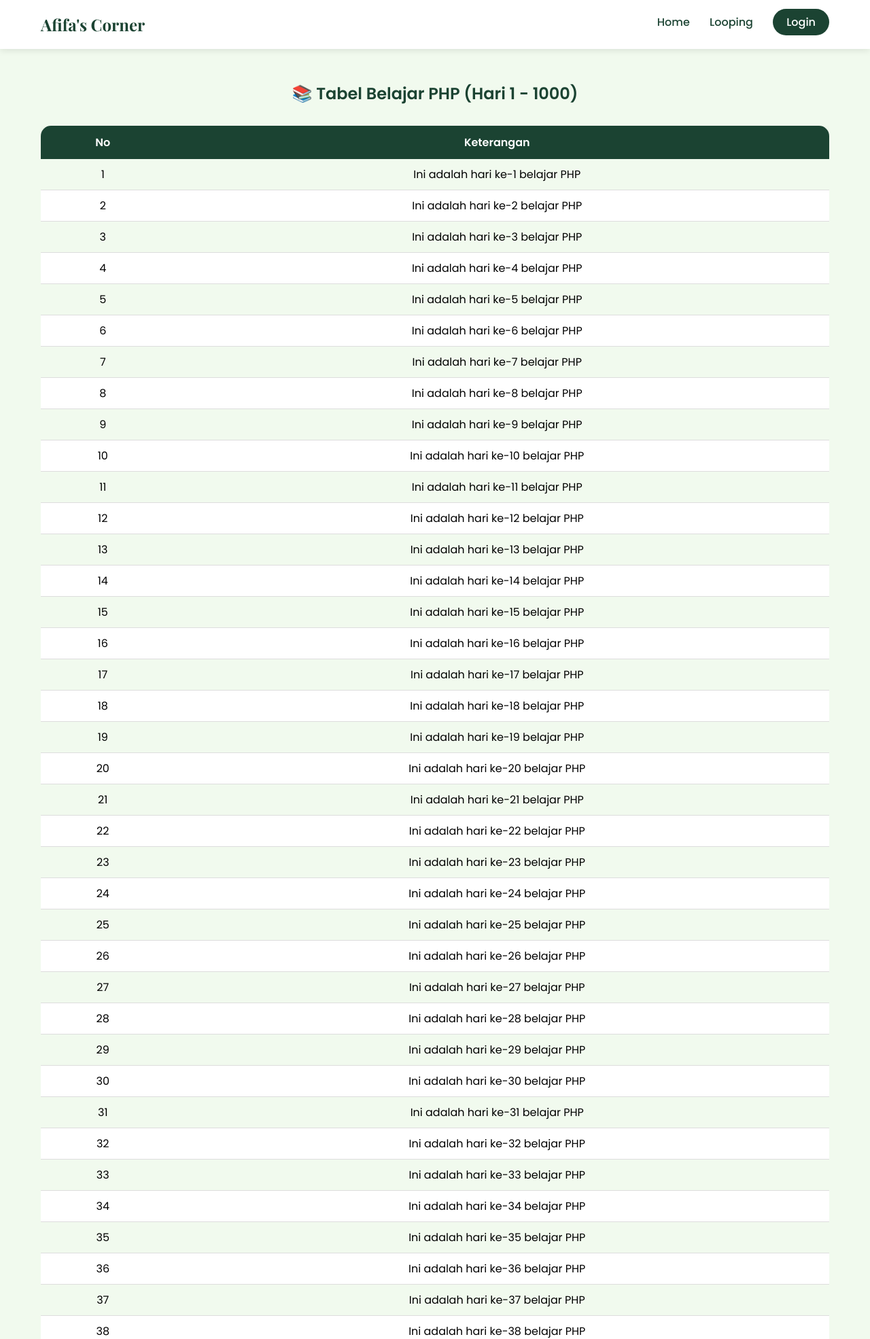
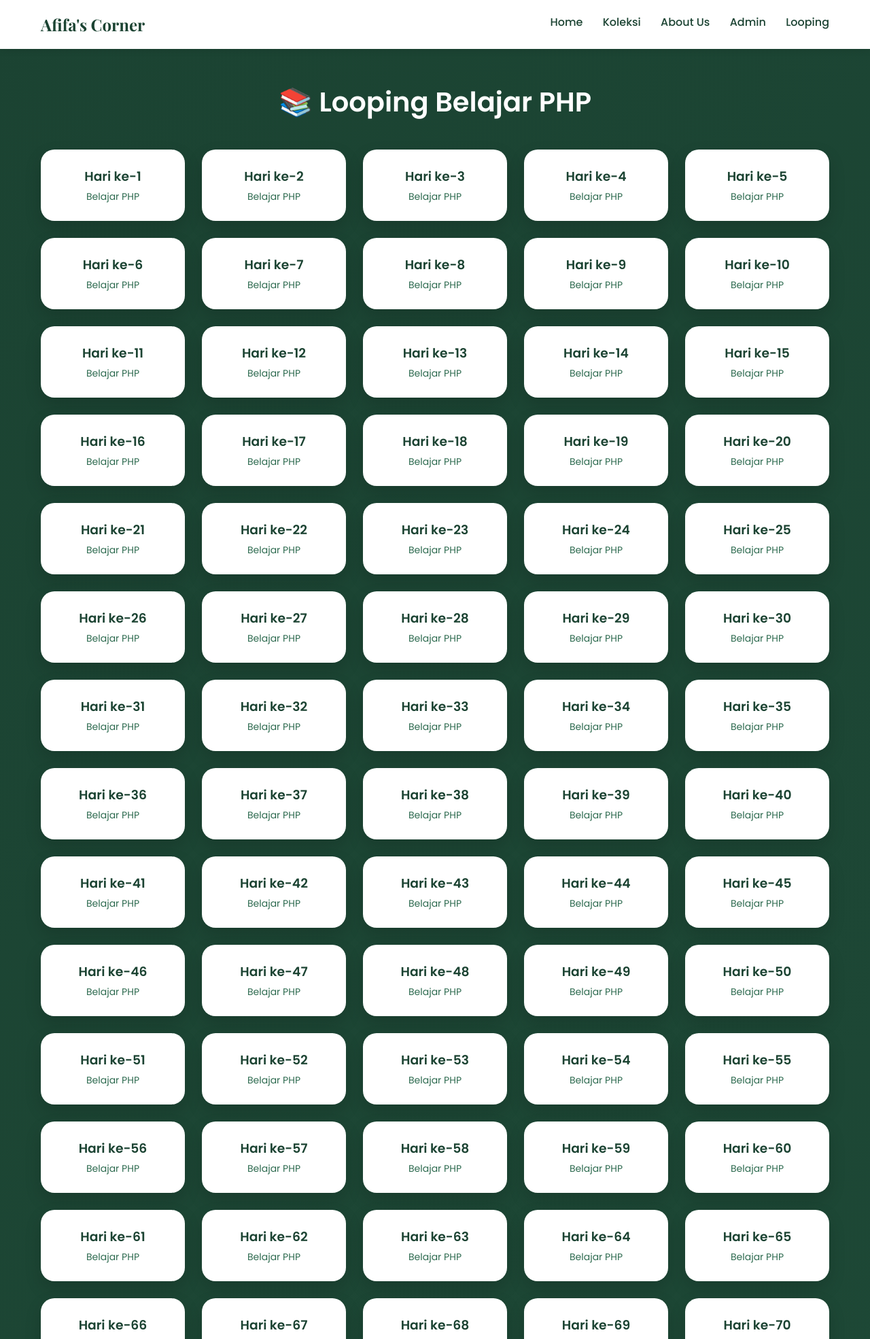
Before and after one commit to mariahafifahsb/mariahafifa.corner, a PHP site: page /looping.php in a window 1280 px wide. Shown: the top 1970 px of the page at 68% size. Run offline with PHP 8.4, Linux system fonts and the light colour scheme.

Commit message:
Update looping.php

```diff
--- a/looping.php
+++ b/looping.php
@@ -15,14 +15,18 @@
     --accent:#52b788;
 }
 
-*{margin:0;padding:0;box-sizing:border-box;}
+*{
+    margin:0;
+    padding:0;
+    box-sizing:border-box;
+}
 
 body{
     font-family:'Poppins',sans-serif;
-    background:#f1faee;
+    background:linear-gradient(135deg,#1b4332,#2d6a4f);
 }
 
-/* NAVBAR SAMA PERSIS */
+/* NAVBAR */
 nav{
     position:fixed;
     width:100%;
@@ -46,67 +50,52 @@ nav a{
     font-weight:500;
 }
 
-.login-btn{
-    padding:8px 20px;
-    background:var(--dark);
-    color:white;
-    border-radius:30px;
+nav a:hover{
+    color:var(--accent);
 }
 
 /* SECTION */
 .section{
     padding:120px 60px 60px;
+    text-align:center;
 }
 
 .section h2{
-    text-align:center;
-    margin-bottom:30px;
-    color:var(--dark);
+    color:white;
+    font-size:40px;
+    margin-bottom:40px;
 }
 
-/* TABLE STYLE */
-.table-container{
-    overflow-x:auto;
+/* GRID */
+.grid{
+    display:grid;
+    grid-template-columns:repeat(auto-fit,minmax(200px,1fr));
+    gap:25px;
 }
 
-table{
-    width:100%;
-    border-collapse:collapse;
-    background:white;
-    border-radius:15px;
-    overflow:hidden;
-    box-shadow:0 10px 25px rgba(0,0,0,0.1);
+/* CARD */
+.card{
+    background:#ffffff;
+    padding:25px;
+    border-radius:20px;
+    transition:0.3s;
+    box-shadow:0 10px 25px rgba(0,0,0,0.15);
 }
 
-th{
-    background:var(--dark);
-    color:white;
-    padding:12px;
-}
-
-td{
-    padding:10px;
-    text-align:center;
-    border-bottom:1px solid #ddd;
-}
-
-/* ZEBRA */
-tr:nth-child(even){
-    background:#f1faee;
-}
-
-/* HOVER */
-tr:hover{
+.card:hover{
+    transform:translateY(-8px);
     background:#d8f3dc;
 }
 
-/* FOOTER */
-footer{
-    background:var(--dark);
-    color:white;
-    text-align:center;
-    padding:20px;
-    margin-top:40px;
+/* TEXT */
+.card h3{
+    color:var(--dark);
+    margin-bottom:5px;
+}
+
+.card p{
+    color:var(--mid);
+    font-size:14px;
 }
 </style>
 </head>
@@ -118,38 +107,30 @@ footer{
     <h2>Afifa's Corner</h2>
     <div>
         <a href="index.php">Home</a>
+        <a href="#">Koleksi</a>
+        <a href="#">About Us</a>
+        <a href="#">Admin</a>
         <a href="looping.php">Looping</a>
-        <a href="login.html" class="login-btn">Login</a>
     </div>
 </nav>
 
 <!-- CONTENT -->
 <div class="section">
-    <h2>📚 Tabel Belajar PHP (Hari 1 - 1000)</h2>
+    <h2>📚 Looping Belajar PHP</h2>
 
-    <div class="table-container">
-        <table>
-            <tr>
-                <th>No</th>
-                <th>Keterangan</th>
-            </tr>
-
-            <?php
-            for ($i = 1; $i <= 1000; $i++) {
-                echo "<tr>
-                        <td>$i</td>
-                        <td>Ini adalah hari ke-$i belajar PHP</td>
-                      </tr>";
-            }
-            ?>
-
-        </table>
+    <div class="grid">
+        <?php
+        for ($i = 1; $i <= 1000; $i++) {
+            echo "
+            <div class='card'>
+                <h3>Hari ke-$i</h3>
+                <p>Belajar PHP</p>
+            </div>
+            ";
+        }
+        ?>
     </div>
 </div>
 
-<footer>
-© 2026 | Afifa's Corner Digital Library
-</footer>
-
 </body>
 </html>
```
